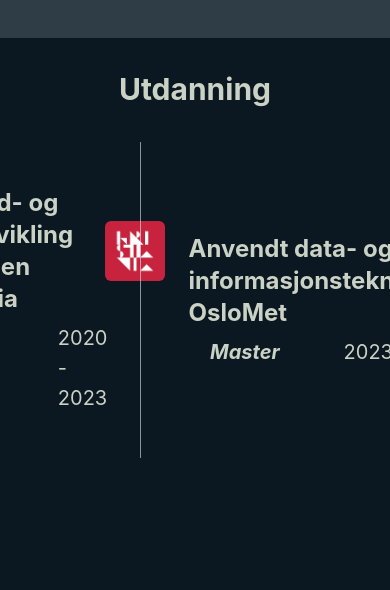
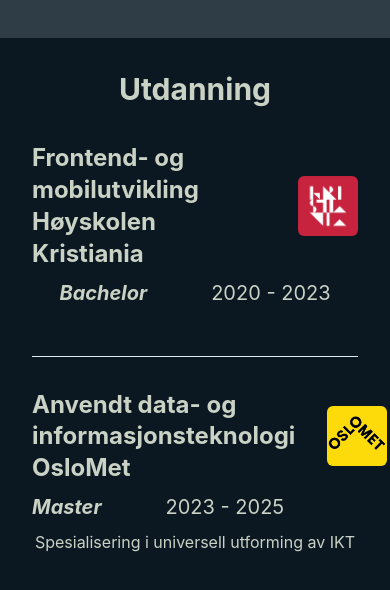
Before and after one commit to PetterTSaatvedt/portfolio, a React (Create React App) app: page / in a window 390 px wide. Shown: the part 806-1396 px from the top of the page. Built offline with nearby package versions, Linux system fonts and the light colour scheme.

Commit message:
Made education section responsive

```diff
--- a/src/components/EducationSection.js
+++ b/src/components/EducationSection.js
@@ -1,5 +1,5 @@
 import React from "react";
-import { Avatar, Heading, VStack, HStack, Mark, defineStyle, Text, Divider, Box, Image } from "@chakra-ui/react";
+import { Avatar, Heading, VStack, HStack, Mark, defineStyle, Text, Divider, Box, Image, Stack, StackDivider } from "@chakra-ui/react";
 import FullScreenSection from "./FullScreenSection";
 
 const EducationSection = () => {
@@ -18,9 +18,12 @@
         color="#cad2c5"
         id="education-section"
         >
-            <VStack spacing={8}>
             <Heading as="h1" size="xl">Utdanning</Heading>
-                <HStack spacing={8} justifyContent="center" alignItems="center">
+            <Stack
+                direction={{base: 'column', lg: 'row'}}
+                spacing={8}
+                divider={<StackDivider p={2} />}
+            >
                 <Box>
                     <VStack>
                         <HStack spacing={8}>
@@ -33,21 +36,20 @@
                         </HStack>
                     </VStack>
                 </Box>
-                    <Divider orientation="vertical" h="300px" p={2}/>
                 <Box>
                     <VStack>
                         <HStack spacing={8}>
                             <Heading as="h2" size="lg">{secondStudyName} <br /> {secondSchoolName}</Heading>
                             <Image src={require("../images/oslomet.png")} h="60px" rounded="md" />
                         </HStack>
-                            <HStack spacing={16}>
+                        <HStack spacing={16} justifyContent="start" width="100%">
                             <Text fontSize="xl" fontStyle="italic" fontWeight="bold">Master</Text>
                             <Text fontSize="xl">2023 - 2025</Text>
                         </HStack>
+                        <Text>Spesialisering i universell utforming av IKT</Text>
                     </VStack>
                 </Box>
-                </HStack>
-            </VStack>
+            </Stack>
         </FullScreenSection>
     )
 }
```
Lines whose indentation alone changed are shown as unchanged.
